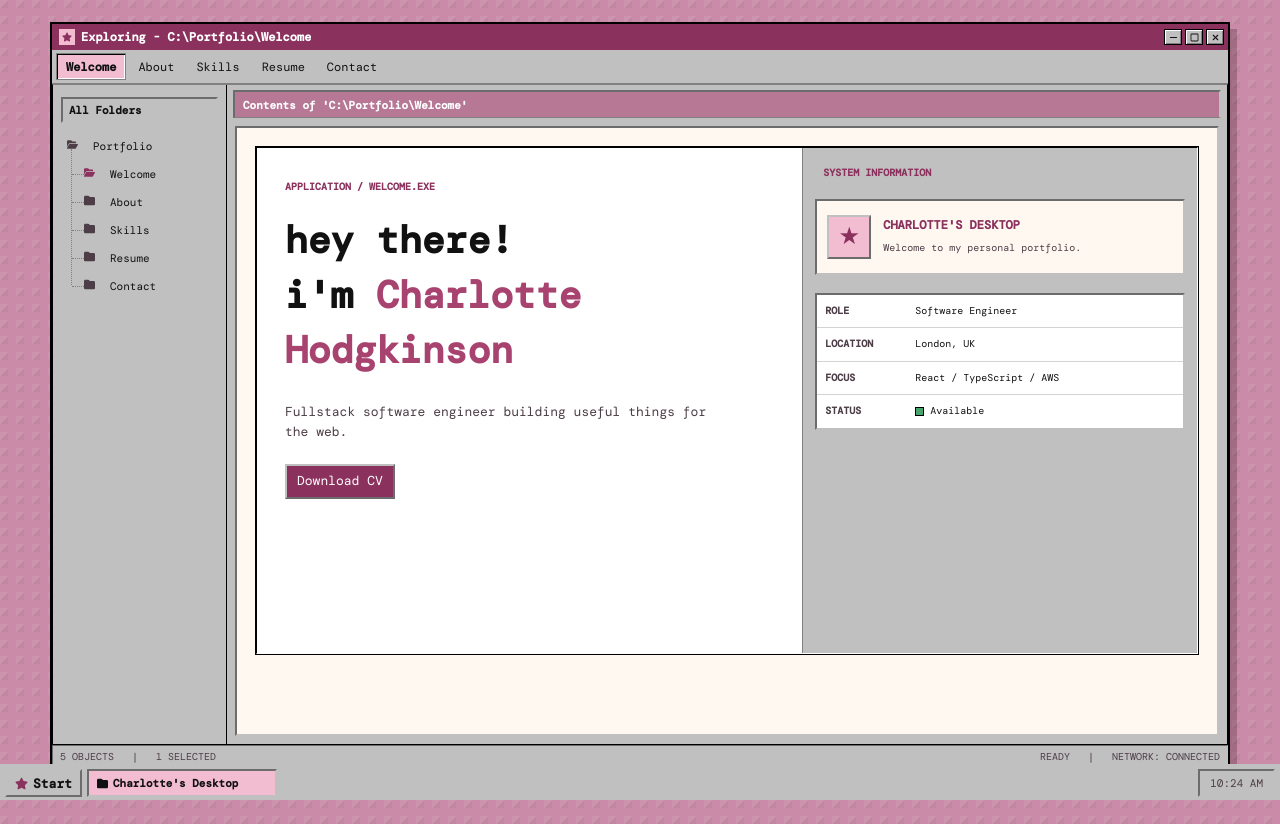
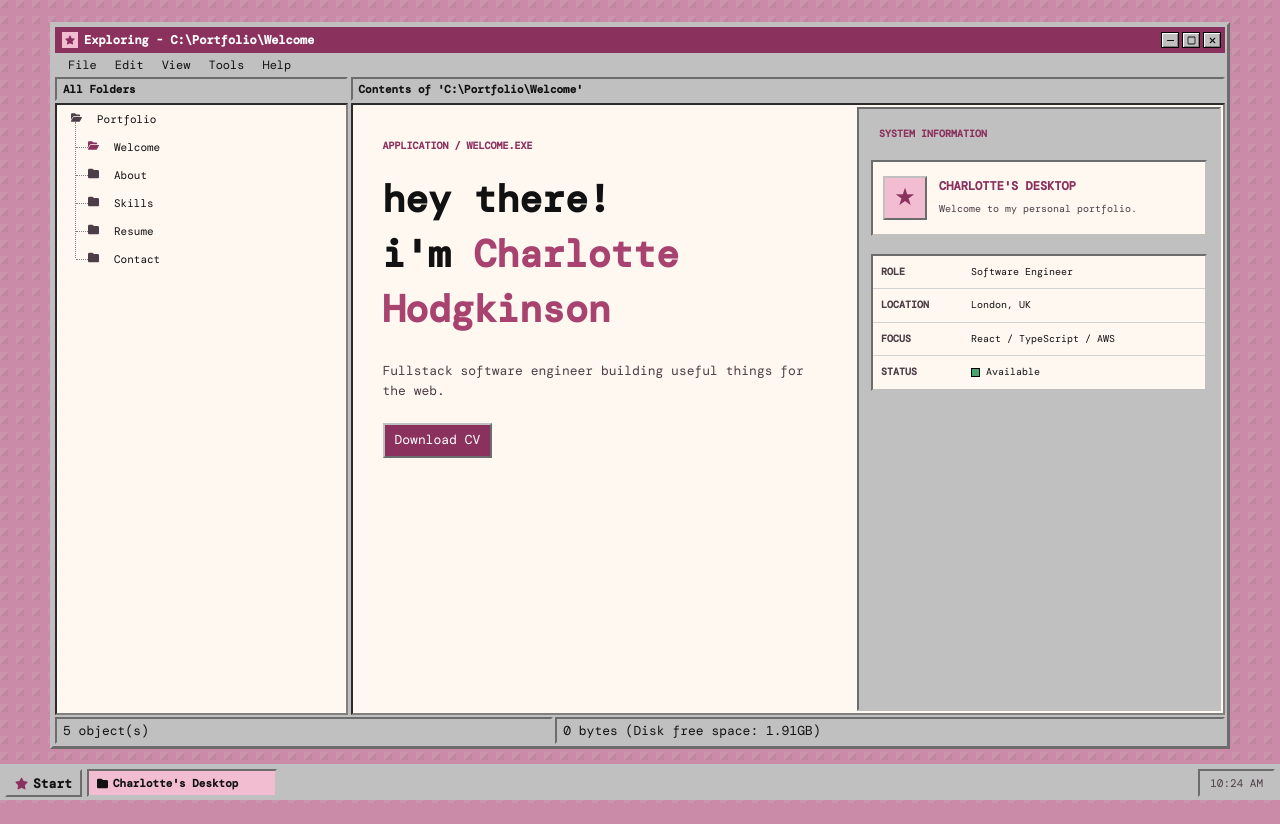
Before and after one commit to CharlieHodgkinson/lottie.website, a React (Vite) app: page / in a window 1280 px wide. After the commit the page ends 803 px from the top, so only its background shows below. Built offline with nearby package versions, Linux system fonts and the light colour scheme; a web font is replaced by a local one.

Commit message:
layout styling and home styling

```diff
--- a/src/App.module.css
+++ b/src/App.module.css
@@ -15,11 +15,12 @@
   width: min(1180px, 100%);
   min-height: 720px;
   margin: 0 auto;
-  border: 2px solid var(--window-deep);
+  border: 3px outset var(--window-gray);
   background: var(--window-gray);
-  box-shadow: inset 2px 2px var(--window-light), inset -2px -2px var(--window-shadow), 7px 7px rgba(70, 36, 51, .3);
   display: flex;
   flex-direction: column;
+  gap: 2px;
+  padding: 2px;
 }
 
 .desktopWindow.isMaximized {
@@ -100,19 +101,17 @@
 .windowToolbar {
   display: flex;
   align-items: stretch;
-  gap: 2px;
-  flex: 0 0 34px;
-  min-height: 34px;
-  padding: 3px 4px;
-  border-bottom: 1px solid var(--window-shadow);
+  gap: 0;
+  flex: 0 0 20px;
+  min-height: 20px;
+  padding: 0 4px;
   background: var(--window-gray);
 }
 
 .toolbarTab {
   display: flex;
   align-items: center;
-  gap: 5px;
-  padding: 4px 9px;
+  padding: 2px 8px;
   border: 1px solid transparent;
   color: var(--ink);
   background: transparent;
@@ -123,14 +122,8 @@
 .toolbarTab:hover,
 .toolbarTab:focus-visible {
   border-color: var(--window-shadow);
-  box-shadow: inset 1px 1px var(--window-light);
-}
-
-.toolbarTab.isActive {
-  border: 1px solid var(--window-shadow);
-  box-shadow: inset 1px 1px var(--window-deep), inset -1px -1px var(--window-light);
-  background: var(--pink-highlight);
-  font-weight: bold;
+  color: var(--ink);
+  background: var(--window-gray);
 }
 
 .toolbarTabIcon {
@@ -141,31 +134,36 @@
 .windowBody {
   display: flex;
   flex: 1 1 auto;
+  gap: 3px;
   min-height: 638px;
-  border: 1px solid var(--window-deep);
-  border-top-color: var(--window-shadow);
   background: var(--window-gray);
 }
 
 .systemSidebar {
-  flex: 0 0 174px;
-  padding: 12px 8px;
-  border-right: 1px solid var(--window-deep);
-  background: var(--window-gray);
+  display: flex;
+  flex-direction: column;
+  width: 25%;
+  gap: 2px;
 }
 
 .sidebarLabel {
-  margin: 0 0 9px;
-  padding: 4px 6px;
+  display: flex;
+  min-height: 24px;
+  align-items: center;
+  padding: 3px 6px;
   border: 2px inset var(--window-gray);
   color: var(--ink);
-  background: var(--window-gray);
   font-size: 11px;
   font-weight: bold;
 }
 
 .folderTree {
   position: relative;
+  padding: 0 8px;
+  flex-grow: 1;
+  height: 100%;
+  background: var(--paper);
+  border: 2px inset var(--window-shadow);
 }
 
 .folderChildren {
@@ -228,23 +226,7 @@
 
 
 .sidebarItem.isActive .sidebarIcon {
-  color: var(--pink-highlight);
-}
-
-.sidebarStatus {
-  display: flex;
-  align-items: center;
-  gap: 6px;
-  margin: 24px 5px 0;
-  color: var(--muted-ink);
-  font-size: 10px;
-}
-
-.statusLight {
-  width: 9px;
-  height: 9px;
-  border: 1px solid var(--window-deep);
-  background: #48a46d;
+  color: var(--pink-select);
 }
 
 .workspace {
@@ -253,45 +235,31 @@
   min-width: 0;
   min-height: 0;
   flex-direction: column;
+  gap: 2px;
   background: var(--window-gray);
-}
-
-.sectionTitlebar {
-  flex: 0 0 28px;
-  margin: 5px 6px 0;
-  border: 2px inset var(--window-gray);
-  color: var(--ink);
-  background: var(--window-gray);
-}
-
-.titlebarGlyph {
-  color: var(--pink-highlight);
-  font-size: 9px;
-}
-
-.titlebarPath {
-  margin-left: auto;
-  font-weight: normal;
 }
 
 .sectionContent {
   flex: 1 1 auto;
   min-height: 0;
-  margin: 8px;
-  border: 2px inset var(--window-gray);
   color: var(--ink);
   background: var(--paper);
+  border: 2px inset var(--window-shadow);
   overflow: auto;
 }
 
 .windowFooter {
   display: flex;
-  justify-content: space-between;
-  padding: 4px 7px;
-  border: 1px inset var(--window-gray);
-  color: var(--muted-ink);
+  justify-content: stretch;
   background: var(--window-gray);
-  font-size: 10px;
+  gap: 2px;
+}
+
+.footerItem {
+  display: flex;
+  border: 2px inset var(--window-gray);
+  flex-grow: 1;
+  padding: 3px 6px;
 }
 
 .desktopShortcut {
--- a/src/App.tsx
+++ b/src/App.tsx
@@ -49,13 +49,13 @@ const App = () => {
             </div>
           </header>
           <div className={styles.windowToolbar}>
-            {sections.map((section) => (
+            {['File', 'Edit', 'View', 'Tools', 'Help'].map((item) => (
               <button
-                className={`${styles.toolbarTab} ${activeTab === section.id ? styles.isActive : ""}`}
-                onClick={() => openSection(section.id)}
-                key={section.id}
+                className={styles.toolbarTab}
+                onClick={() => item === "File" && openSection("welcome")}
+                key={item}
               >
-                {section.label}
+                {item}
               </button>
             ))}
           </div>
@@ -84,15 +84,15 @@ const App = () => {
               </div>
             </nav>
             <div className={styles.workspace}>
-              <Windows95Bar className={styles.sectionTitlebar}>
+              <div className={styles.sidebarLabel}>
                 <span>Contents of 'C:\Portfolio\{activeSection.label}'</span>
-              </Windows95Bar>
+              </div>
               <div className={styles.sectionContent}>{activeSection.component}</div>
             </div>
           </div>
           <footer className={styles.windowFooter}>
-            <span>5 OBJECTS &nbsp; | &nbsp; 1 SELECTED</span>
-            <span>READY &nbsp; | &nbsp; NETWORK: CONNECTED</span>
+            <div className={styles.footerItem}>5 object(s)</div>
+            <div className={styles.footerItem}>0 bytes (Disk free space: 1.91GB)</div>
           </footer>
         </div>
       )}
--- a/src/components/Windows95Bar.module.css
+++ b/src/components/Windows95Bar.module.css
@@ -2,11 +2,12 @@
   display: flex;
   align-items: center;
   gap: 7px;
-  min-height: 28px;
-  padding: 5px 8px;
-  border-bottom: 1px solid var(--window-shadow);
-  color: white;
-  background: var(--pink-title-inactive);
+  min-height: 24px;
+  padding: 3px 6px;
+  border: 1px solid var(--window-shadow);
+  border-bottom-color: var(--window-deep);
+  color: var(--ink);
+  background: var(--window-gray);
   font-size: 11px;
   font-weight: bold;
 }
--- a/src/main.css
+++ b/src/main.css
@@ -7,6 +7,7 @@
   --window-light: #ffffff;
   --window-shadow: #808080;
   --window-deep: #000000;
+  --explorer-pane: #dfdfdf;
   --pink-title: #8b315d;
   --pink-title-inactive: #b77896;
   --pink-highlight: #f3bdd1;
--- a/src/sections/Home.module.css
+++ b/src/sections/Home.module.css
@@ -1,26 +1,15 @@
 .documentPage {
   min-height: 606px;
-  padding: 18px !important;
-  background: var(--paper);
   line-height: 1.45;
-}
-
-.homePage {
-  background: linear-gradient(var(--paper), var(--paper)) padding-box, repeating-linear-gradient(0deg, rgba(139, 49, 93, .04) 0, rgba(139, 49, 93, .04) 1px, transparent 1px, transparent 4px);
+  height: 100%;
 }
 
 .homeExplorer {
   display: grid;
   grid-template-columns: minmax(0, 1fr) minmax(300px, 42%);
   min-height: 505px;
-  border: 2px solid var(--window-shadow);
-  border-top-color: var(--window-deep);
-  border-left-color: var(--window-deep);
-  border-right-color: var(--window-light);
-  border-bottom-color: var(--window-light);
-  outline: 1px solid var(--window-deep);
-  outline-offset: -1px;
-  background: white;
+  height: 100%;
+  padding: 2px;
 }
 
 .homeCopy {
@@ -72,7 +61,7 @@
 .homePreview {
   min-height: 505px;
   padding: 18px 12px;
-  border-left: 1px solid var(--window-shadow);
+  border: 2px inset var(--window-gray);
   background: var(--window-gray);
 }
 
@@ -115,7 +104,7 @@
 .homeProperties {
   margin: 18px 0 0;
   border: 2px inset var(--window-gray);
-  background: white;
+  background: var(--paper);
 }
 
 .homeProperties div {
--- a/src/sections/Home.tsx
+++ b/src/sections/Home.tsx
@@ -2,7 +2,7 @@ import styles from "./Home.module.css";
 
 export const Home = () => {
   return (
-    <div className={`${styles.documentPage} ${styles.homePage}`}>
+    <div className={styles.documentPage}>
       <div className={styles.homeExplorer}>
         <section className={styles.homeCopy}>
           <span className={styles.fileTypeLabel}>APPLICATION / WELCOME.EXE</span>
```
